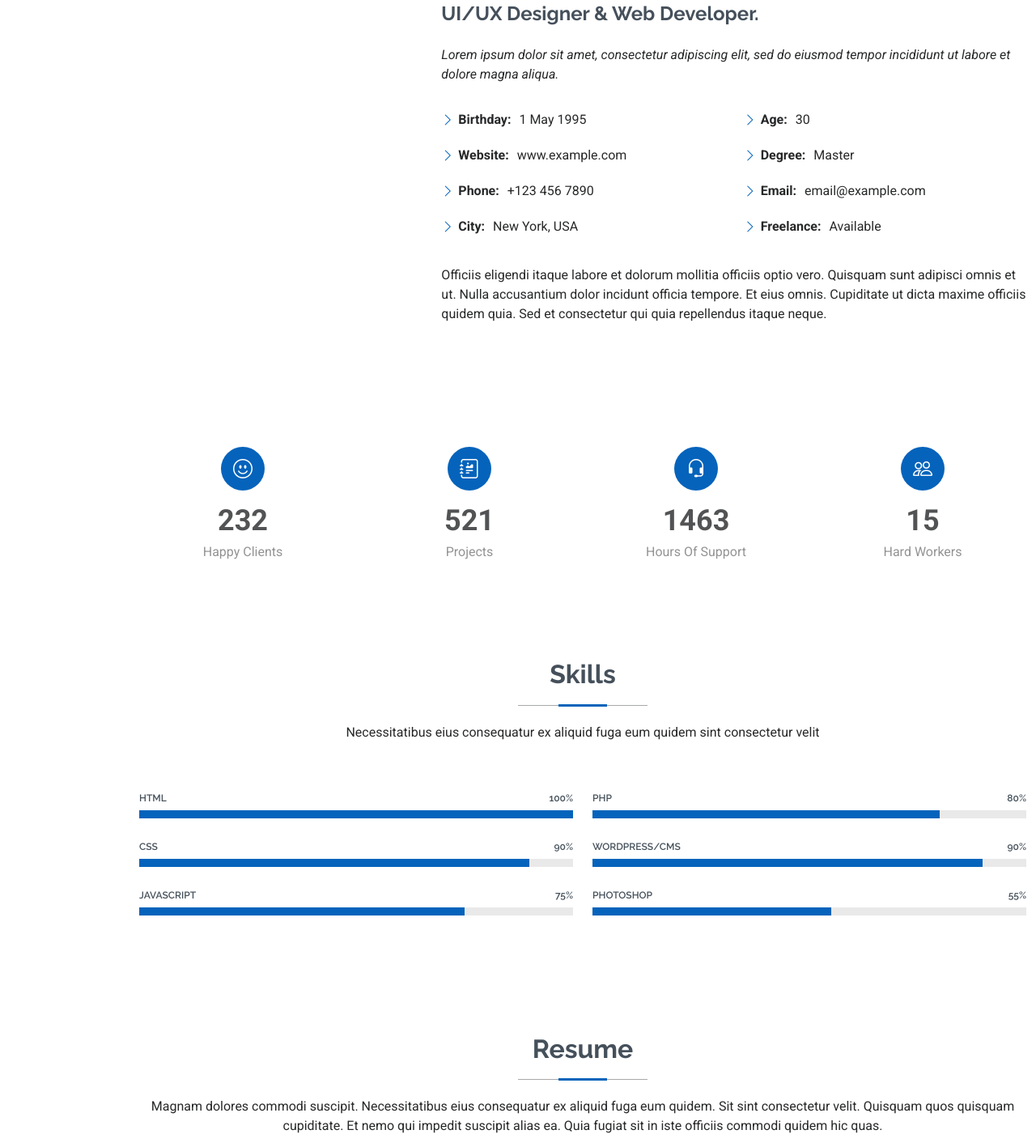
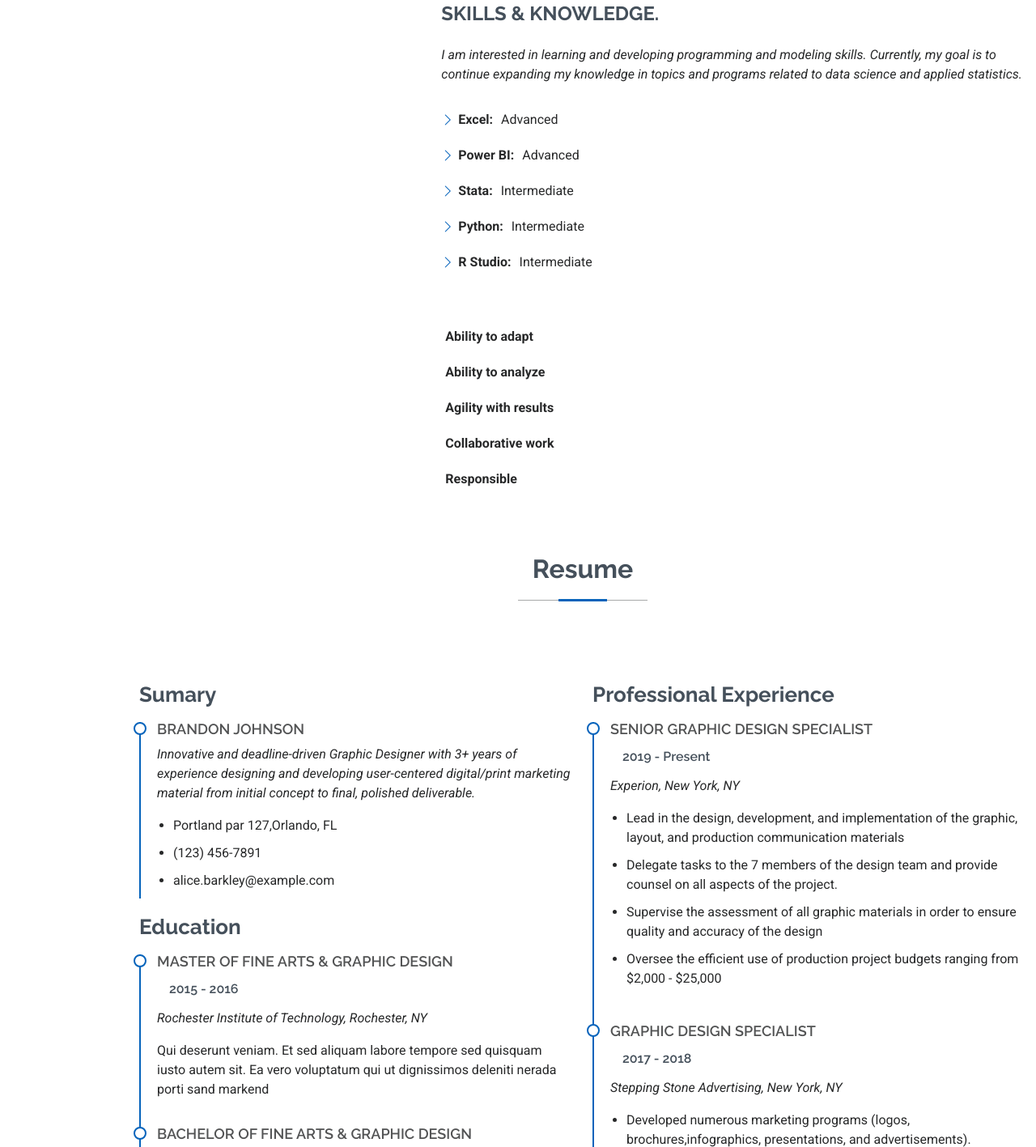
Before and after one commit to Mil-est/mil.est.github.io, a plain HTML site: page index.html in a window 1280 px wide. Shown: the part 1043-2460 px from the top of the page at 81% size. Drawn offline with Linux system fonts and the light colour scheme.

Commit message:
Update index.html

```diff
--- a/index.html
+++ b/index.html
@@ -65,13 +65,13 @@
       <div class="container" data-aos="zoom-out">
         <div class="row justify-content-center">
           <div class="col-lg-9">
-            <h2>Brandon Johnson</h2>
-            <p>I'm <span class="typed" data-typed-items="Designer, Developer, Freelancer, Photographer">Designer</span><span class="typed-cursor typed-cursor--blink" aria-hidden="true"></span></p>
+            <h2>Milagros Mellizo</h2>
+            <p>I'm <span class="typed" data-typed-items="Economist, Estudent, Data Analyst, Researcher">Designer</span><span class="typed-cursor typed-cursor--blink" aria-hidden="true"></span></p>
             <div class="social-links">
               <a href="#"><i class="bi bi-twitter-x"></i></a>
               <a href="#"><i class="bi bi-facebook"></i></a>
-              <a href="#"><i class="bi bi-instagram"></i></a>
-              <a href="#"><i class="bi bi-linkedin"></i></a>
+              <a href="#"><i class="bi bi-github"></i>https://github.com/Mil-est</a>
+              <a href="#"><i class="bi bi-linkedin"></i>https://www.linkedin.com/in/milagros-mellizo-antazu2323/</a>
             </div>
           </div>
         </div>
@@ -84,8 +84,8 @@
 
       <!-- Section Title -->
       <div class="container section-title" data-aos="fade-up">
-        <h2>About</h2>
-        <p>Magnam dolores commodi suscipit. Necessitatibus eius consequatur ex aliquid fuga eum quidem. Sit sint consectetur velit. Quisquam quos quisquam cupiditate. Et nemo qui impedit suscipit alias ea. Quia fugiat sit in iste officiis commodi quidem hic quas.</p>
+        <h2>ABOUT</h2>
+        <p>I´m a student of Economics. I define myself as a responsible, punctual, committed person, eager to learn and an efficient participant in work teams. I am interested in data analysis, management of quantitative and qualitative databases, research and didactic teaching.</p>
       </div><!-- End Section Title -->
 
       <div class="container" data-aos="fade-up" data-aos-delay="100">
@@ -95,153 +95,38 @@
             <img src="assets/img/profile-img.jpg" class="img-fluid" alt="">
           </div>
           <div class="col-lg-8 content">
-            <h2>UI/UX Designer &amp; Web Developer.</h2>
+            <h2>SKILLS &amp; KNOWLEDGE.</h2>
             <p class="fst-italic py-3">
-              Lorem ipsum dolor sit amet, consectetur adipiscing elit, sed do eiusmod tempor incididunt ut labore et dolore
-              magna aliqua.
+              I am interested in learning and developing programming and modeling skills. Currently, my goal is to continue expanding my knowledge in topics and programs related to data science and applied statistics.
             </p>
             <div class="row">
               <div class="col-lg-6">
                 <ul>
-                  <li><i class="bi bi-chevron-right"></i> <strong>Birthday:</strong> <span>1 May 1995</span></li>
-                  <li><i class="bi bi-chevron-right"></i> <strong>Website:</strong> <span>www.example.com</span></li>
-                  <li><i class="bi bi-chevron-right"></i> <strong>Phone:</strong> <span>+123 456 7890</span></li>
-                  <li><i class="bi bi-chevron-right"></i> <strong>City:</strong> <span>New York, USA</span></li>
-                </ul>
-              </div>
-              <div class="col-lg-6">
-                <ul>
-                  <li><i class="bi bi-chevron-right"></i> <strong>Age:</strong> <span>30</span></li>
-                  <li><i class="bi bi-chevron-right"></i> <strong>Degree:</strong> <span>Master</span></li>
-                  <li><i class="bi bi-chevron-right"></i> <strong>Email:</strong> <span>email@example.com</span></li>
-                  <li><i class="bi bi-chevron-right"></i> <strong>Freelance:</strong> <span>Available</span></li>
+                  <li><i class="bi bi-chevron-right"></i> <strong>Excel:</strong> <span>Advanced</span></li>
+                  <li><i class="bi bi-chevron-right"></i> <strong>Power BI:</strong> <span>Advanced</span></li>
+                  <li><i class="bi bi-chevron-right"></i> <strong>Stata:</strong> <span>Intermediate</span></li>
+                  <li><i class="bi bi-chevron-right"></i> <strong>Python:</strong> <span>Intermediate</span></li>
+                  <li><i class="bi bi-chevron-right"></i> <strong> R Studio:</strong> <span>Intermediate</span></li>
                 </ul>
               </div>
             </div>
             <p class="py-3">
-              Officiis eligendi itaque labore et dolorum mollitia officiis optio vero. Quisquam sunt adipisci omnis et ut. Nulla accusantium dolor incidunt officia tempore. Et eius omnis.
-              Cupiditate ut dicta maxime officiis quidem quia. Sed et consectetur qui quia repellendus itaque neque.
+               <div class="col-lg-6">
+                <ul>
+                  <li><i class="bi bi-dot-right"></i> <strong>Ability to adapt</strong> <span></span></li>
+                  <li><i class="bi bi-dot-right"></i> <strong>Ability to analyze</strong> <span></span></li>
+                  <li><i class="bi bi-dot-right"></i> <strong>Agility with results</strong> <span></span></li>
+                  <li><i class="bi bi-dot-right"></i> <strong>Collaborative work</strong> <span></span></li>
+                  <li><i class="bi bi-dot-right"></i> <strong>Responsible</strong> <span></span></li>
+                </ul>
+              </div>
             </p>
           </div>
         </div>
-
       </div>
 
-    </section><!-- /About Section -->
 
-    <!-- Stats Section -->
-    <section id="stats" class="stats section">
 
-      <div class="container" data-aos="fade-up" data-aos-delay="100">
-
-        <div class="row gy-4">
-
-          <div class="col-lg-3 col-md-6 d-flex flex-column align-items-center">
-            <i class="bi bi-emoji-smile"></i>
-            <div class="stats-item">
-              <span data-purecounter-start="0" data-purecounter-end="232" data-purecounter-duration="1" class="purecounter"></span>
-              <p>Happy Clients</p>
-            </div>
-          </div><!-- End Stats Item -->
-
-          <div class="col-lg-3 col-md-6 d-flex flex-column align-items-center">
-            <i class="bi bi-journal-richtext"></i>
-            <div class="stats-item">
-              <span data-purecounter-start="0" data-purecounter-end="521" data-purecounter-duration="1" class="purecounter"></span>
-              <p>Projects</p>
-            </div>
-          </div><!-- End Stats Item -->
-
-          <div class="col-lg-3 col-md-6 d-flex flex-column align-items-center">
-            <i class="bi bi-headset"></i>
-            <div class="stats-item">
-              <span data-purecounter-start="0" data-purecounter-end="1463" data-purecounter-duration="1" class="purecounter"></span>
-              <p>Hours Of Support</p>
-            </div>
-          </div><!-- End Stats Item -->
-
-          <div class="col-lg-3 col-md-6 d-flex flex-column align-items-center">
-            <i class="bi bi-people"></i>
-            <div class="stats-item">
-              <span data-purecounter-start="0" data-purecounter-end="15" data-purecounter-duration="1" class="purecounter"></span>
-              <p>Hard Workers</p>
-            </div>
-          </div><!-- End Stats Item -->
-
-        </div>
-
-      </div>
-
-    </section><!-- /Stats Section -->
-
-    <!-- Skills Section -->
-    <section id="skills" class="skills section">
-
-      <!-- Section Title -->
-      <div class="container section-title" data-aos="fade-up">
-        <h2>Skills</h2>
-        <p>Necessitatibus eius consequatur ex aliquid fuga eum quidem sint consectetur velit</p>
-      </div><!-- End Section Title -->
-
-      <div class="container" data-aos="fade-up" data-aos-delay="100">
-
-        <div class="row skills-content skills-animation">
-
-          <div class="col-lg-6">
-
-            <div class="progress">
-              <span class="skill"><span>HTML</span> <i class="val">100%</i></span>
-              <div class="progress-bar-wrap">
-                <div class="progress-bar" role="progressbar" aria-valuenow="100" aria-valuemin="0" aria-valuemax="100"></div>
-              </div>
-            </div><!-- End Skills Item -->
-
-            <div class="progress">
-              <span class="skill"><span>CSS</span> <i class="val">90%</i></span>
-              <div class="progress-bar-wrap">
-                <div class="progress-bar" role="progressbar" aria-valuenow="90" aria-valuemin="0" aria-valuemax="100"></div>
-              </div>
-            </div><!-- End Skills Item -->
-
-            <div class="progress">
-              <span class="skill"><span>JavaScript</span> <i class="val">75%</i></span>
-              <div class="progress-bar-wrap">
-                <div class="progress-bar" role="progressbar" aria-valuenow="75" aria-valuemin="0" aria-valuemax="100"></div>
-              </div>
-            </div><!-- End Skills Item -->
-
-          </div>
-
-          <div class="col-lg-6">
-
-            <div class="progress">
-              <span class="skill"><span>PHP</span> <i class="val">80%</i></span>
-              <div class="progress-bar-wrap">
-                <div class="progress-bar" role="progressbar" aria-valuenow="80" aria-valuemin="0" aria-valuemax="100"></div>
-              </div>
-            </div><!-- End Skills Item -->
-
-            <div class="progress">
-              <span class="skill"><span>WordPress/CMS</span> <i class="val">90%</i></span>
-              <div class="progress-bar-wrap">
-                <div class="progress-bar" role="progressbar" aria-valuenow="90" aria-valuemin="0" aria-valuemax="100"></div>
-              </div>
-            </div><!-- End Skills Item -->
-
-            <div class="progress">
-              <span class="skill"><span>Photoshop</span> <i class="val">55%</i></span>
-              <div class="progress-bar-wrap">
-                <div class="progress-bar" role="progressbar" aria-valuenow="55" aria-valuemin="0" aria-valuemax="100"></div>
-              </div>
-            </div><!-- End Skills Item -->
-
-          </div>
-
-        </div>
-
-      </div>
-
-    </section><!-- /Skills Section -->
 
     <!-- Resume Section -->
     <section id="resume" class="resume section">
@@ -249,7 +134,7 @@
       <!-- Section Title -->
       <div class="container section-title" data-aos="fade-up">
         <h2>Resume</h2>
-        <p>Magnam dolores commodi suscipit. Necessitatibus eius consequatur ex aliquid fuga eum quidem. Sit sint consectetur velit. Quisquam quos quisquam cupiditate. Et nemo qui impedit suscipit alias ea. Quia fugiat sit in iste officiis commodi quidem hic quas.</p>
+        <p>  </p>
       </div><!-- End Section Title -->
 
       <div class="container">
```
